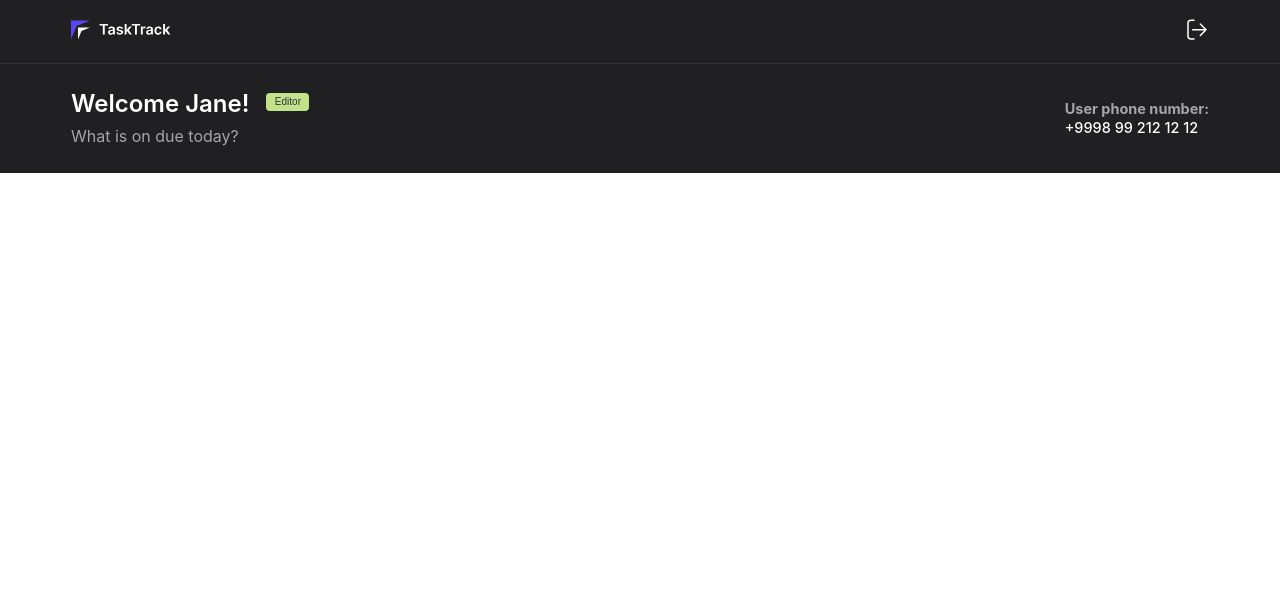
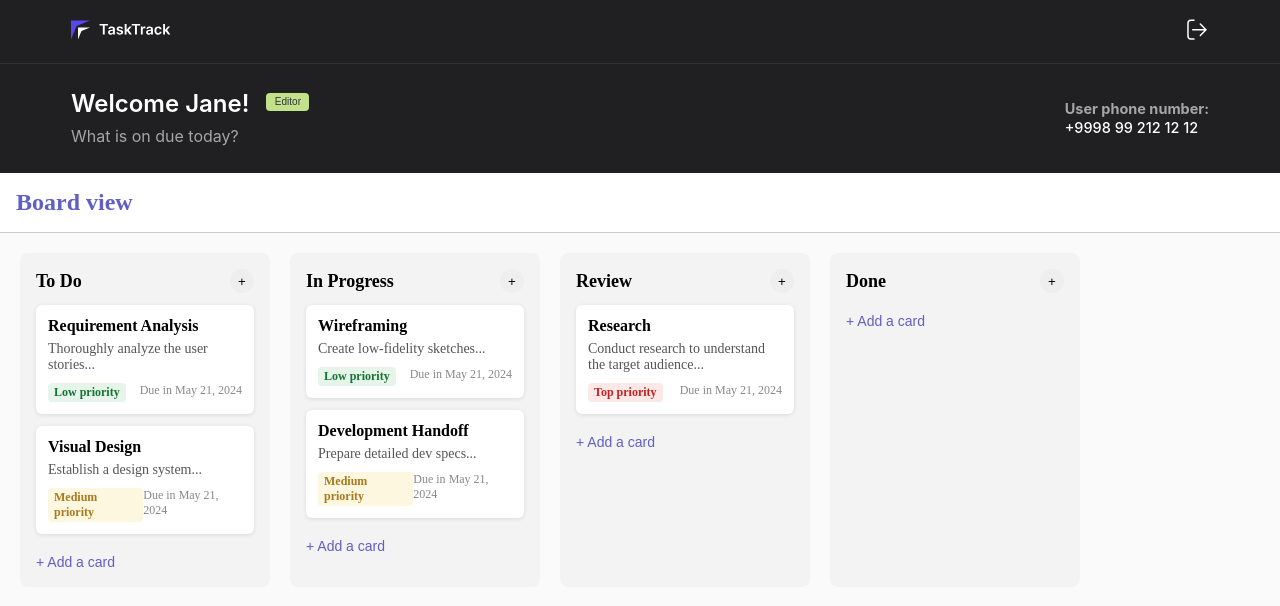
Before and after one commit to NigoraMamad/TaskManager, a React (Vite) app in the folder Frontend/: page / in a window 1280 px wide. Shown: the top 606 px of the page. Built offline with nearby package versions, Linux system fonts and the light colour scheme.

Commit message:
added Dashboard but it is testable version Saydakhmedov Yunus

```diff
--- a/Frontend/src/App.tsx
+++ b/Frontend/src/App.tsx
@@ -1,5 +1,6 @@
 import './App.css'
 import AppHeader from './components/AppHeader/AppHeader'
+import { Board } from './components/Board'
 import UserInfo from './components/UserInfo/UserInfo'
 
 function App() {
@@ -8,6 +9,12 @@ function App() {
     <>
       <AppHeader />
       <UserInfo/>
+          <div>
+      <div style={{ padding: '16px', borderBottom: '1px solid #ccc' }}>
+        <h1 style={{ fontSize: '24px', color: '#5f5fc4' }}>Board view</h1>
+      </div>
+      <Board />
+    </div>
     </>
   )
 }
--- /dev/null
+++ b/Frontend/src/Board.css
@@ -0,0 +1,7 @@
+.board {
+  display: flex;
+  gap: 20px;
+  padding: 20px;
+  overflow-x: auto;
+  background-color: #fafafa;
+}
--- /dev/null
+++ b/Frontend/src/components/Board.tsx
@@ -0,0 +1,75 @@
+import React from 'react';
+import { Column } from './Column';
+import { type ColumnType } from '../types';
+import '../Board.css';
+
+const boardData: ColumnType[] = [
+  {
+    id: 'todo',
+    title: 'To Do',
+    cards: [
+      {
+        id: '1',
+        title: 'Requirement Analysis',
+        description: 'Thoroughly analyze the user stories...',
+        dueDate: 'May 21, 2024',
+        priority: 'Low',
+      },
+      {
+        id: '2',
+        title: 'Visual Design',
+        description: 'Establish a design system...',
+        dueDate: 'May 21, 2024',
+        priority: 'Medium',
+      },
+    ],
+  },
+  {
+    id: 'inProgress',
+    title: 'In Progress',
+    cards: [
+      {
+        id: '3',
+        title: 'Wireframing',
+        description: 'Create low-fidelity sketches...',
+        dueDate: 'May 21, 2024',
+        priority: 'Low',
+      },
+      {
+        id: '4',
+        title: 'Development Handoff',
+        description: 'Prepare detailed dev specs...',
+        dueDate: 'May 21, 2024',
+        priority: 'Medium',
+      },
+    ],
+  },
+  {
+    id: 'review',
+    title: 'Review',
+    cards: [
+      {
+        id: '5',
+        title: 'Research',
+        description: 'Conduct research to understand the target audience...',
+        dueDate: 'May 21, 2024',
+        priority: 'Top',
+      },
+    ],
+  },
+  {
+    id: 'done',
+    title: 'Done',
+    cards: [],
+  },
+];
+
+export const Board: React.FC = () => {
+  return (
+    <div className="board">
+      {boardData.map(col => (
+        <Column key={col.id} title={col.title} cards={col.cards} />
+      ))}
+    </div>
+  );
+};
--- /dev/null
+++ b/Frontend/src/components/Card.css
@@ -0,0 +1,50 @@
+.card {
+  background: #fff;
+  border-radius: 6px;
+  padding: 12px;
+  margin-bottom: 12px;
+  box-shadow: 0 1px 4px rgba(0,0,0,0.1);
+}
+
+.card h3 {
+  margin: 0;
+  font-size: 16px;
+}
+
+.card p {
+  font-size: 14px;
+  color: #555;
+  margin: 6px 0;
+}
+
+.card-footer {
+  display: flex;
+  justify-content: space-between;
+  margin-top: 10px;
+  font-size: 12px;
+}
+
+.priority {
+  padding: 2px 6px;
+  border-radius: 4px;
+  font-weight: bold;
+}
+
+.priority.low {
+  background-color: #e6f4ea;
+  color: #137333;
+}
+
+.priority.medium {
+  background-color: #fef7e0;
+  color: #a9791c;
+}
+
+.priority.top {
+  background-color: #fce8e6;
+  color: #c5221f;
+}
+
+.due-date {
+  color: #888;
+}
--- /dev/null
+++ b/Frontend/src/components/Card.tsx
@@ -0,0 +1,20 @@
+import React from 'react';
+import { type CardItem } from '../types';
+import './Card.css';
+
+interface Props {
+  card: CardItem;
+}
+
+export const Card: React.FC<Props> = ({ card }) => {
+  return (
+    <div className="card">
+      <h3>{card.title}</h3>
+      <p>{card.description}</p>
+      <div className="card-footer">
+        <span className={`priority ${card.priority.toLowerCase()}`}>{card.priority} priority</span>
+        <span className="due-date">Due in {card.dueDate}</span>
+      </div>
+    </div>
+  );
+};
--- /dev/null
+++ b/Frontend/src/components/Column.css
@@ -0,0 +1,37 @@
+.column {
+  width: 250px;
+  background-color: #f3f3f3;
+  padding: 16px;
+  border-radius: 8px;
+  flex-shrink: 0;
+}
+
+.column-header {
+  display: flex;
+  justify-content: space-between;
+  align-items: center;
+  margin-bottom: 12px;
+}
+
+.column h2 {
+  font-size: 18px;
+  margin: 0;
+}
+
+.add-btn {
+  background-color: #eee;
+  border: none;
+  border-radius: 50%;
+  width: 24px;
+  height: 24px;
+  cursor: pointer;
+}
+
+.add-link {
+  margin-top: 8px;
+  font-size: 14px;
+  color: #5f5fc4;
+  background: none;
+  border: none;
+  cursor: pointer;
+}
--- /dev/null
+++ b/Frontend/src/components/Column.tsx
@@ -0,0 +1,24 @@
+import React from 'react';
+import { type CardItem } from '../types';
+import { Card } from './Card';
+import './Column.css';
+
+interface Props {
+  title: string;
+  cards: CardItem[];
+}
+
+export const Column: React.FC<Props> = ({ title, cards }) => {
+  return (
+    <div className="column">
+      <div className="column-header">
+        <h2>{title}</h2>
+        <button className="add-btn">+</button>
+      </div>
+      {cards.map(card => (
+        <Card key={card.id} card={card} />
+      ))}
+      <button className="add-link">+ Add a card</button>
+    </div>
+  );
+};
--- /dev/null
+++ b/Frontend/src/types.ts
@@ -0,0 +1,15 @@
+export type Priority = "Low" | "Medium" | "Top";
+
+export interface CardItem {
+  id: string;
+  title: string;
+  description: string;
+  dueDate: string;
+  priority: Priority;
+}
+
+export interface ColumnType {
+  id: string;
+  title: string;
+  cards: CardItem[];
+}
```
